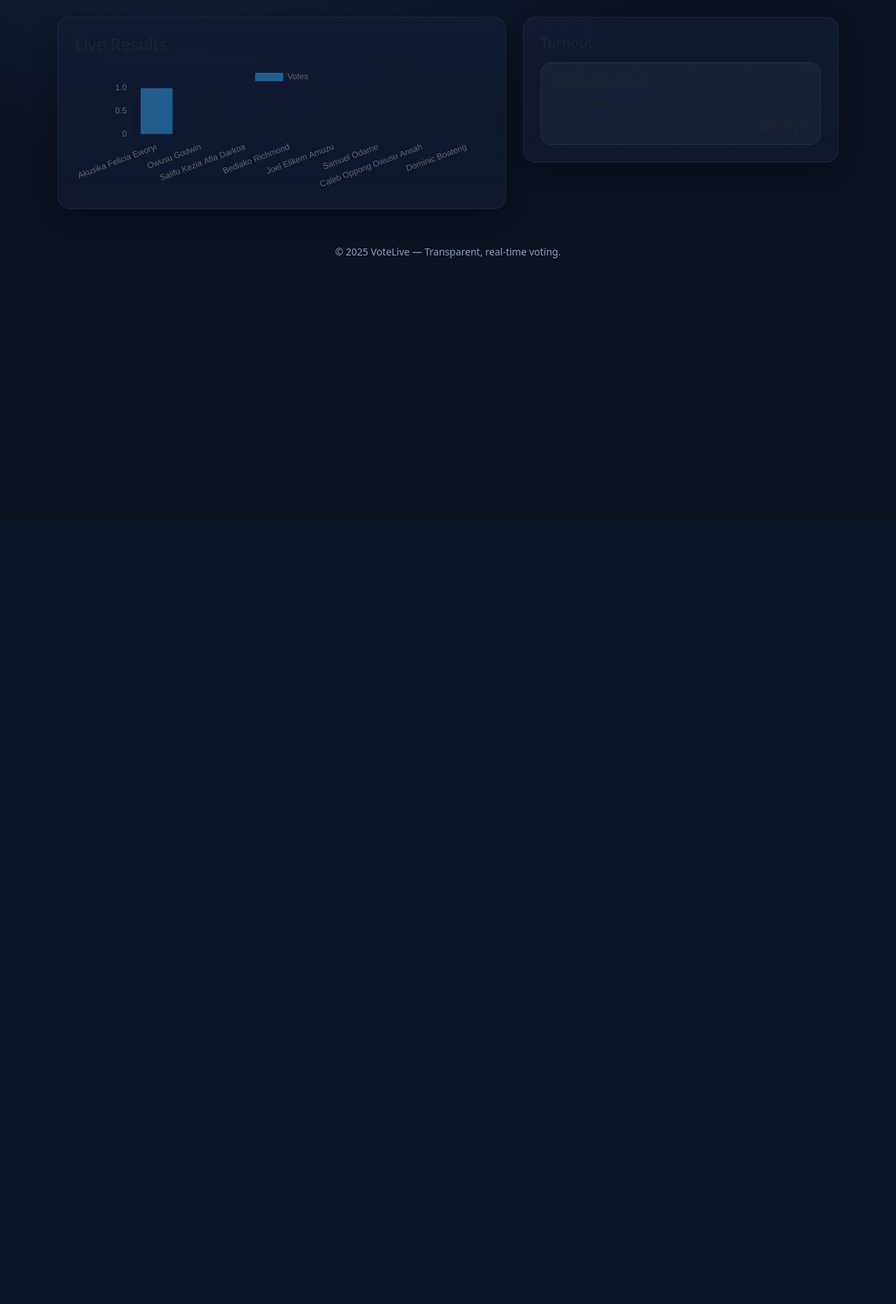
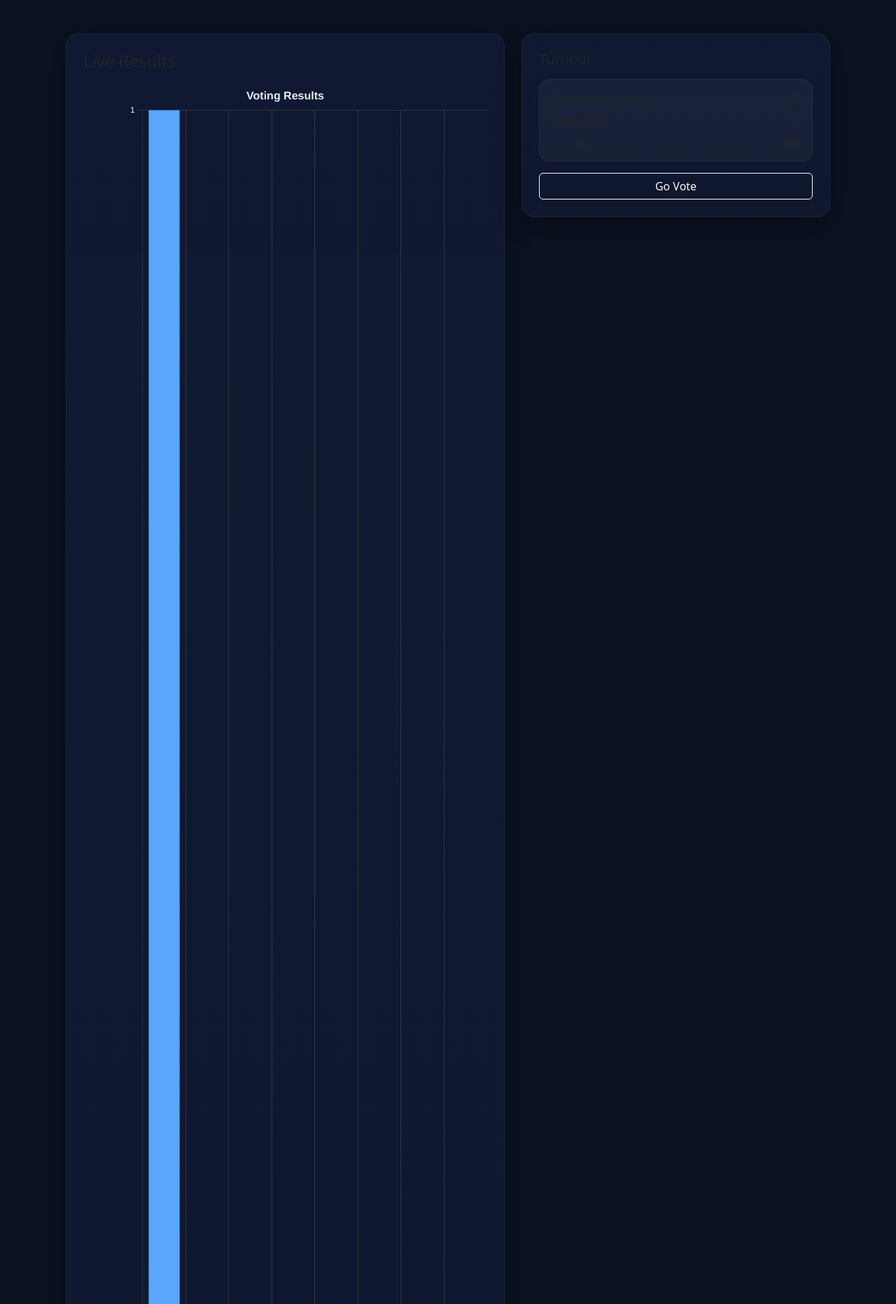
Before and after one commit to procoder1-pixel/voting-site, a Flask app: template templates/results.html in a window 1280 px wide. Shown: the part 57-1920 px from the top of the page at 70% size. Before the commit the page ends 426 px from the top, so only its background shows below. Run offline with Flask 3, Linux system fonts and the light colour scheme; the template is opened without the code that fills it: most values are stand-ins (such as "Sample title", 1, 10 or a date in 2020).

Commit message:
Fix results.html with working Chart.js integration

```diff
--- a/templates/results.html
+++ b/templates/results.html
@@ -1,12 +1,15 @@
 {% extends "base.html" %}
 {% block content %}
+<div class="container py-4">
   <div class="row g-4">
     <div class="col-lg-7">
       <div class="card p-4">
         <h1 class="h4 mb-3">Live Results</h1>
-      <canvas id="barChart" height="180"></canvas>
+        <!-- Canvas for Chart.js -->
+        <canvas id="resultsChart" height="220" style="width:100%;"></canvas>
       </div>
     </div>
+
     <div class="col-lg-5">
       <div class="card p-4">
         <h2 class="h5 mb-3">Turnout</h2>
@@ -18,43 +21,87 @@
             <span>Total votes</span><strong id="voteCount">{{ stats.votes }}</strong>
           </div>
           <div class="d-flex justify-content-between mt-2">
-          <span>Turnout</span><strong id="turnoutPct">{{ '0%' }}</strong>
+            <span>Turnout</span><strong id="turnoutPct">0%</strong>
           </div>
+        </div>
+        <a class="btn btn-outline-light mt-3 w-100" href="{{ url_for('vote') }}">Go Vote</a>
       </div>
     </div>
   </div>
 </div>
 
+<!-- Chart.js (safe to include even if base.html already loads it) -->
+<script src="https://cdn.jsdelivr.net/npm/chart.js"></script>
+
 <script>
-const ctx = document.getElementById('barChart');
-let chart;
+  document.addEventListener('DOMContentLoaded', function () {
+    let chartInstance = null;
 
-function render(data){
-  const labels = data.labels;
-  const counts = data.counts;
+    async function loadAndRender() {
+      try {
+        const resp = await fetch('/api/results', { cache: 'no-store' });
+        if (!resp.ok) throw new Error('Network response was ' + resp.status);
+        const json = await resp.json();
 
-  if(chart){ chart.destroy(); }
-  chart = new Chart(ctx, {
+        // json: { labels: [...], counts: [...], total_votes: number }
+        const labels = json.labels || [];
+        const counts = json.counts || [];
+        const totalVotes = ('total_votes' in json) ? json.total_votes : counts.reduce((a, b) => a + b, 0);
+
+        // Destroy previous chart if any
+        if (chartInstance) chartInstance.destroy();
+
+        const ctx = document.getElementById('resultsChart').getContext('2d');
+        chartInstance = new Chart(ctx, {
           type: 'bar',
           data: {
-      labels,
-      datasets: [ { label: 'Votes', data: counts } ]
+            labels: labels,
+            datasets: [{
+              label: 'Votes',
+              data: counts,
+              backgroundColor: labels.map(() => '#58a6ff')
+            }]
           },
           options: {
             responsive: true,
-      scales: { y: { beginAtZero: true, precision: 0 } }
+            maintainAspectRatio: false,
+            plugins: {
+              legend: { display: false },
+              title: {
+                display: true,
+                text: 'Voting Results',
+                color: '#e6edf3',
+                font: { size: 16 }
+              }
+            },
+            scales: {
+              x: {
+                ticks: { color: '#e6edf3' },
+                grid: { color: '#30363d' }
+              },
+              y: {
+                beginAtZero: true,
+                ticks: { color: '#e6edf3', precision: 0 },
+                grid: { color: '#30363d' }
+              }
+            }
           }
         });
 
-  // turnout
-  const reg = {{ stats.users }};
-  const votes = data.total_votes;
-  const pct = reg ? Math.round((votes/reg)*100) : 0;
-  document.getElementById('regCount').textContent = reg;
-  document.getElementById('voteCount').textContent = votes;
+        // Update turnout numbers
+        document.getElementById('voteCount').textContent = totalVotes;
+        const reg = parseInt(document.getElementById('regCount').textContent) || 0;
+        const pct = reg ? Math.round((totalVotes / reg) * 100) : 0;
         document.getElementById('turnoutPct').textContent = pct + '%';
+      } catch (err) {
+        console.error('Error loading chart data:', err);
+        // Optionally show user-friendly message somewhere on the page
+      }
     }
 
-window.updateResults = render;
+    // initial load + poll every 5s
+    loadAndRender();
+    setInterval(loadAndRender, 5000);
+  });
 </script>
 {% endblock %}
```
Lines whose indentation alone changed are shown as unchanged.
